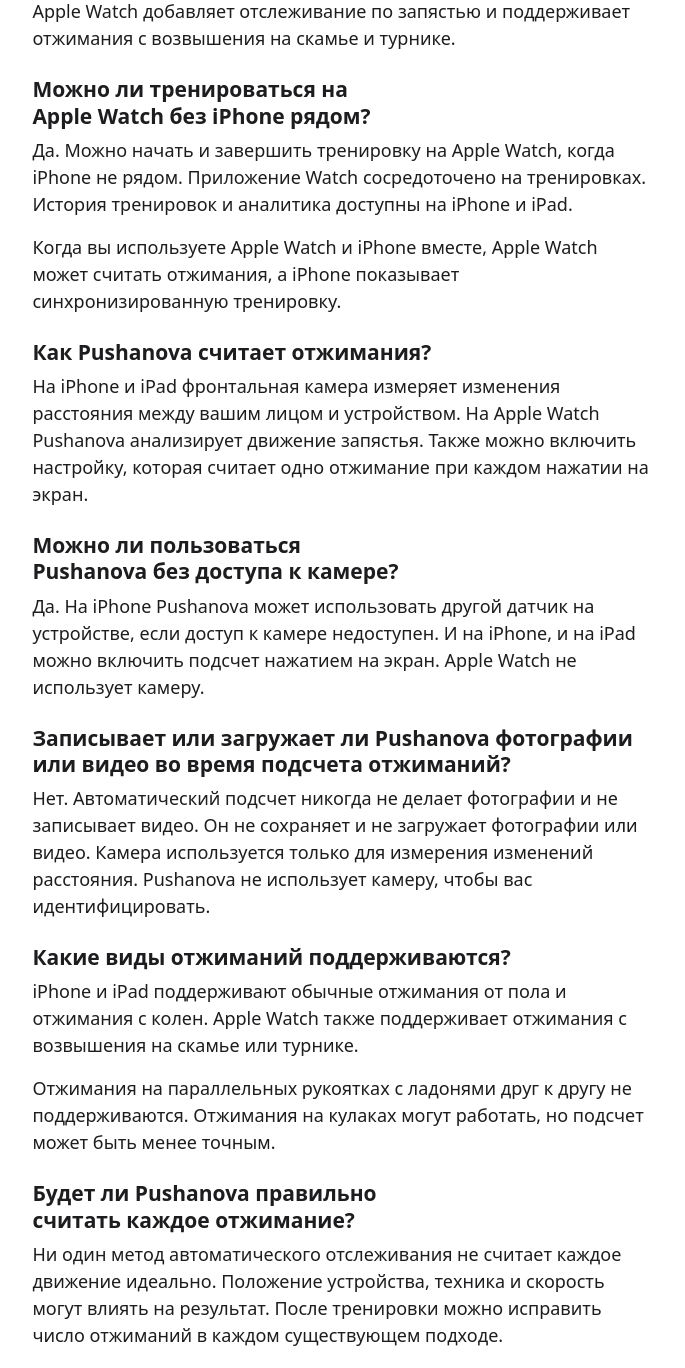
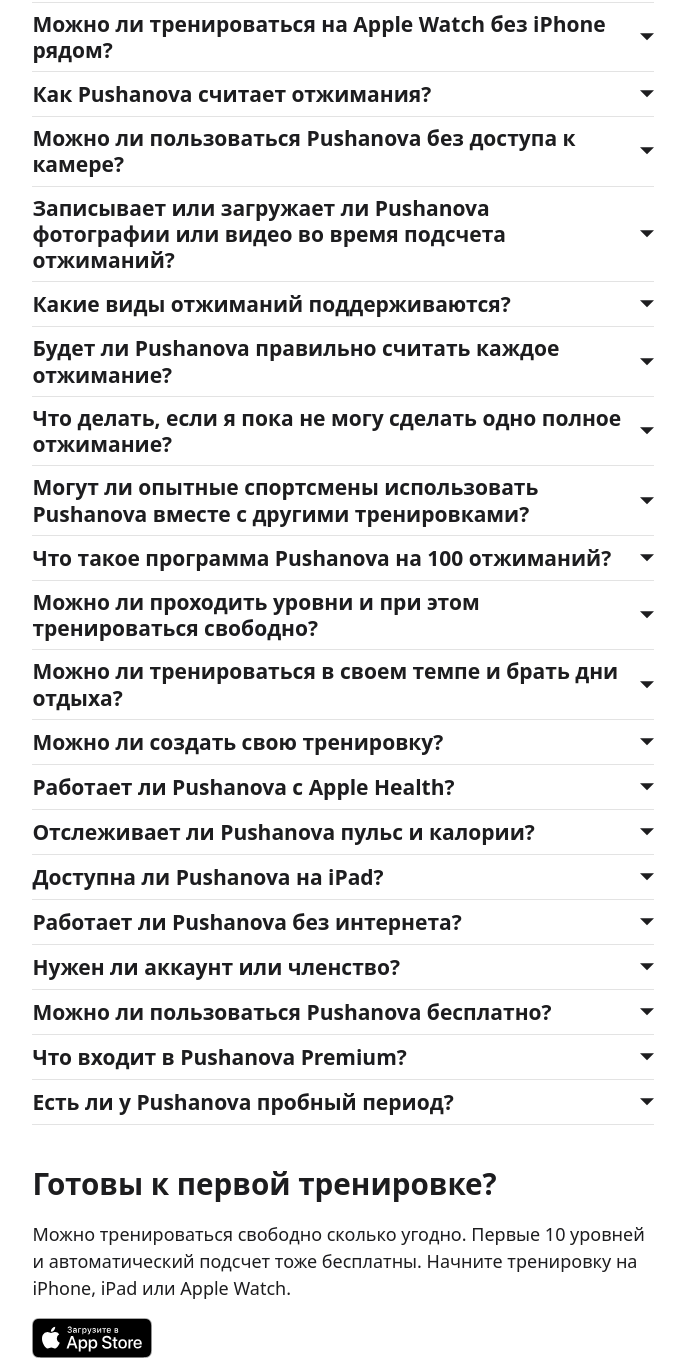
Before and after one commit to genebogdanovich/pushanova-website, a website: page site/ru/index.html in a window 1280 px wide. Shown: the part 3476-4844 px from the top of the page, without its empty margins (297-982 px from the left). Drawn offline with Linux system fonts and the light colour scheme.

Commit message:
Mess with style.

```diff
--- a/site/ru/index.html
+++ b/site/ru/index.html
@@ -170,166 +170,166 @@
     <section>
       <h2>Вопросы и ответы</h2>
 
-      <article>
-        <h3>Нужен ли Apple Watch, чтобы пользоваться Pushanova?</h3>
+      <details>
+        <summary>Нужен ли Apple Watch, чтобы пользоваться Pushanova?</summary>
 
         <p>Нет. Pushanova может отслеживать отжимания с iPhone или iPad. Apple Watch добавляет отслеживание по запястью и поддерживает отжимания с возвышения на скамье и турнике.</p>
 
-      </article>
+      </details>
 
-      <article>
-        <h3>Можно ли тренироваться на Apple Watch без iPhone рядом?</h3>
+      <details>
+        <summary>Можно ли тренироваться на Apple Watch без iPhone рядом?</summary>
 
         <p>Да. Можно начать и завершить тренировку на Apple Watch, когда iPhone не рядом. Приложение Watch сосредоточено на тренировках. История тренировок и аналитика доступны на iPhone и iPad.</p>
 
         <p>Когда вы используете Apple Watch и iPhone вместе, Apple Watch может считать отжимания, а iPhone показывает синхронизированную тренировку.</p>
 
-      </article>
+      </details>
 
-      <article>
-        <h3>Как Pushanova считает отжимания?</h3>
+      <details>
+        <summary>Как Pushanova считает отжимания?</summary>
 
         <p>На iPhone и iPad фронтальная камера измеряет изменения расстояния между вашим лицом и устройством. На Apple Watch Pushanova анализирует движение запястья. Также можно включить настройку, которая считает одно отжимание при каждом нажатии на экран.</p>
 
-      </article>
+      </details>
 
-      <article>
-        <h3>Можно ли пользоваться Pushanova без доступа к камере?</h3>
+      <details>
+        <summary>Можно ли пользоваться Pushanova без доступа к камере?</summary>
 
         <p>Да. На iPhone Pushanova может использовать другой датчик на устройстве, если доступ к камере недоступен. И на iPhone, и на iPad можно включить подсчет нажатием на экран. Apple Watch не использует камеру.</p>
 
-      </article>
+      </details>
 
-      <article>
-        <h3>Записывает или загружает ли Pushanova фотографии или видео во время подсчета отжиманий?</h3>
+      <details>
+        <summary>Записывает или загружает ли Pushanova фотографии или видео во время подсчета отжиманий?</summary>
 
         <p>Нет. Автоматический подсчет никогда не делает фотографии и не записывает видео. Он не сохраняет и не загружает фотографии или видео. Камера используется только для измерения изменений расстояния. Pushanova не использует камеру, чтобы вас идентифицировать.</p>
 
-      </article>
+      </details>
 
-      <article>
-        <h3>Какие виды отжиманий поддерживаются?</h3>
+      <details>
+        <summary>Какие виды отжиманий поддерживаются?</summary>
 
         <p>iPhone и iPad поддерживают обычные отжимания от пола и отжимания с колен. Apple Watch также поддерживает отжимания с возвышения на скамье или турнике.</p>
 
         <p>Отжимания на параллельных рукоятках с ладонями друг к другу не поддерживаются. Отжимания на кулаках могут работать, но подсчет может быть менее точным.</p>
 
-      </article>
+      </details>
 
-      <article>
-        <h3>Будет ли Pushanova правильно считать каждое отжимание?</h3>
+      <details>
+        <summary>Будет ли Pushanova правильно считать каждое отжимание?</summary>
 
         <p>Ни один метод автоматического отслеживания не считает каждое движение идеально. Положение устройства, техника и скорость могут влиять на результат. После тренировки можно исправить число отжиманий в каждом существующем подходе.</p>
 
-      </article>
+      </details>
 
-      <article>
-        <h3>Что делать, если я пока не могу сделать одно полное отжимание?</h3>
+      <details>
+        <summary>Что делать, если я пока не могу сделать одно полное отжимание?</summary>
 
         <p>Можно начать с первых уровней, в которых небольшие подходы. Отжимания с колен поддерживаются. Можно повторять уровень и прогрессировать в своем темпе.</p>
 
-      </article>
+      </details>
 
-      <article>
-        <h3>Могут ли опытные спортсмены использовать Pushanova вместе с другими тренировками?</h3>
+      <details>
+        <summary>Могут ли опытные спортсмены использовать Pushanova вместе с другими тренировками?</summary>
 
         <p>Да. Можно начать с любого уровня или тренироваться свободно. Pushanova может записывать подходы отжиманий между раундами HIIT или силовыми упражнениями.</p>
 
-      </article>
+      </details>
 
-      <article>
-        <h3>Что такое программа Pushanova на 100 отжиманий?</h3>
+      <details>
+        <summary>Что такое программа Pushanova на 100 отжиманий?</summary>
 
         <p>В программе 50 уровней в трех этапах. Каждый уровень — структурированная тренировка с заранее заданными подходами и целями по отжиманиям. Финальный уровень — один подход из 100 отжиманий.</p>
 
         <p>Можно начать с любого уровня, повторить уровень или перейти к другому. Первые 10 уровней бесплатны. Pushanova Premium открывает уровни 11–50.</p>
 
-      </article>
+      </details>
 
-      <article>
-        <h3>Можно ли проходить уровни и при этом тренироваться свободно?</h3>
+      <details>
+        <summary>Можно ли проходить уровни и при этом тренироваться свободно?</summary>
 
         <p>Да. Можно завершить уровень в одной тренировке и тренироваться свободно в другой. Также можно продолжить свободную тренировку после завершения уровня в той же сессии.</p>
 
-      </article>
+      </details>
 
-      <article>
-        <h3>Можно ли тренироваться в своем темпе и брать дни отдыха?</h3>
+      <details>
+        <summary>Можно ли тренироваться в своем темпе и брать дни отдыха?</summary>
 
         <p>Да. Pushanova не требует ежедневного или еженедельного расписания. Можно повторять уровни, брать дни отдыха и возвращаться к программе, когда будете готовы.</p>
 
         <p>Во время тренировки уровня Pushanova предлагает 90 секунд отдыха между запланированными подходами. Можно продолжить раньше или отдыхать дольше. В свободной тренировке нет фиксированной цели по отдыху.</p>
 
-      </article>
+      </details>
 
-      <article>
-        <h3>Можно ли создать свою тренировку?</h3>
+      <details>
+        <summary>Можно ли создать свою тренировку?</summary>
 
         <p>Нельзя заранее собрать и сохранить готовую последовательность подходов. В свободной тренировке вы решаете, сколько отжиманий и подходов выполнить во время занятия, а Pushanova записывает тренировку.</p>
 
-      </article>
+      </details>
 
-      <article>
-        <h3>Работает ли Pushanova с Apple Health?</h3>
+      <details>
+        <summary>Работает ли Pushanova с Apple Health?</summary>
 
         <p>Да. С вашего разрешения Pushanova сохраняет завершенные силовые тренировки в Apple Health, включая длительность, активные калории и пульс, когда он доступен. Число отжиманий и подходов в Apple Health не сохраняется.</p>
 
         <p>Доступ к Apple Health обязателен для тренировок на Apple Watch. На iPhone и iPad он необязателен.</p>
 
-      </article>
+      </details>
 
-      <article>
-        <h3>Отслеживает ли Pushanova пульс и калории?</h3>
+      <details>
+        <summary>Отслеживает ли Pushanova пульс и калории?</summary>
 
         <p>Да. Pushanova оценивает активные калории даже без устройства для измерения пульса. Пульс может поступать с Apple Watch, совместимых наушников с пульсометром или Bluetooth-монитора сердечного ритма.</p>
 
         <p>Измерение пульса совместимыми наушниками требует iOS 26 или новее на iPhone либо iPadOS 26 или новее на iPad.</p>
 
-      </article>
+      </details>
 
-      <article>
-        <h3>Доступна ли Pushanova на iPad?</h3>
+      <details>
+        <summary>Доступна ли Pushanova на iPad?</summary>
 
         <p>Да. Pushanova — полноценное приложение для iPad с автоматическим подсчетом, программой на 100 отжиманий, свободной тренировкой, историей тренировок, прогрессом, аналитикой и Apple Health.</p>
 
-      </article>
+      </details>
 
-      <article>
-        <h3>Работает ли Pushanova без интернета?</h3>
+      <details>
+        <summary>Работает ли Pushanova без интернета?</summary>
 
         <p>Да. Можно начать и сохранить тренировку без интернета. Синхронизация iCloud возобновляется, когда устройство снова онлайн. Для покупок в App Store нужен интернет.</p>
 
-      </article>
+      </details>
 
-      <article>
-        <h3>Нужен ли аккаунт или членство?</h3>
+      <details>
+        <summary>Нужен ли аккаунт или членство?</summary>
 
         <p>Нет. Pushanova не требует аккаунта или членства. Можно пользоваться приложением без адреса электронной почты и пароля. Pushanova Premium необязателен и покупается через App Store.</p>
 
-      </article>
+      </details>
 
-      <article>
-        <h3>Можно ли пользоваться Pushanova бесплатно?</h3>
+      <details>
+        <summary>Можно ли пользоваться Pushanova бесплатно?</summary>
 
         <p>Да. Можно тренироваться свободно так часто и так долго, как хотите. Первые 10 уровней и автоматический подсчет бесплатны на iPhone, iPad и Apple Watch. Ручной ввод тренировок и история тренировок тоже бесплатны на iPhone и iPad. Pushanova не содержит рекламы.</p>
 
-      </article>
+      </details>
 
-      <article>
-        <h3>Что входит в Pushanova Premium?</h3>
+      <details>
+        <summary>Что входит в Pushanova Premium?</summary>
 
         <p>Pushanova Premium открывает уровни 11–50 и больше способов просматривать прогресс. Это календарь тренировок, недельные сравнения, подробные графики прогресса и дополнительные сведения о темпе, каденсе и пульсе для каждой тренировки.</p>
 
         <p>Pushanova Premium доступен как годовая подписка или разовая покупка навсегда.</p>
 
-      </article>
+      </details>
 
-      <article>
-        <h3>Есть ли у Pushanova пробный период?</h3>
+      <details>
+        <summary>Есть ли у Pushanova пробный период?</summary>
 
         <p>Подходящие новые подписчики могут три дня бесплатно попробовать годовую подписку. Годовая подписка начинается автоматически после пробного периода, если ее не отменить до его окончания. Разовая покупка навсегда не включает пробный период. App Store показывает цену и условия продления до покупки.</p>
 
-      </article>
+      </details>
 
     </section>
 
--- a/site/styles/site.css
+++ b/site/styles/site.css
@@ -116,6 +116,53 @@
 main > section > h2:first-child,
 main > nav > h2:first-child {
   margin-block-start: 0;
+}
+
+main details {
+  border-block-end: 1px solid var(--color-line);
+}
+
+main details:first-of-type {
+  border-block-start: 1px solid var(--color-line);
+}
+
+main summary {
+  display: flex;
+  align-items: center;
+  gap: var(--space-s);
+  inline-size: 100%;
+  min-block-size: var(--tap);
+  padding-block: var(--space-s);
+  font-size: var(--h3);
+  font-weight: 650;
+  line-height: 1.25;
+  list-style: none;
+  cursor: pointer;
+}
+
+main summary::marker,
+main summary::-webkit-details-marker {
+  content: none;
+  display: none;
+}
+
+main summary::after {
+  content: "";
+  flex: none;
+  margin-inline-start: auto;
+  border: 0.35em solid transparent;
+  border-block-start-color: currentColor;
+  translate: 0 0.15em;
+}
+
+main details[open] > summary::after {
+  border-block-start-color: transparent;
+  border-block-end-color: currentColor;
+  translate: 0 -0.15em;
+}
+
+main details[open] > p:last-child {
+  margin-block-end: var(--space-l);
 }
 
 blockquote {
@@ -241,13 +288,17 @@
 body > footer > ul {
   display: flex;
   flex-wrap: wrap;
+  justify-content: center;
   align-items: center;
   gap: var(--space-s) var(--space-l);
   list-style: none;
-  max-inline-size: var(--measure);
-  margin: 0 auto;
+  margin: 0;
   padding-inline: var(--space-page);
   font-size: 0.875em;
+}
+
+body > footer > ul > li {
+  white-space: nowrap;
 }
 
 body > footer > ul > li:not(:has(a)) {
--- a/src/styles/site.css
+++ b/src/styles/site.css
@@ -116,6 +116,53 @@
 main > section > h2:first-child,
 main > nav > h2:first-child {
   margin-block-start: 0;
+}
+
+main details {
+  border-block-end: 1px solid var(--color-line);
+}
+
+main details:first-of-type {
+  border-block-start: 1px solid var(--color-line);
+}
+
+main summary {
+  display: flex;
+  align-items: center;
+  gap: var(--space-s);
+  inline-size: 100%;
+  min-block-size: var(--tap);
+  padding-block: var(--space-s);
+  font-size: var(--h3);
+  font-weight: 650;
+  line-height: 1.25;
+  list-style: none;
+  cursor: pointer;
+}
+
+main summary::marker,
+main summary::-webkit-details-marker {
+  content: none;
+  display: none;
+}
+
+main summary::after {
+  content: "";
+  flex: none;
+  margin-inline-start: auto;
+  border: 0.35em solid transparent;
+  border-block-start-color: currentColor;
+  translate: 0 0.15em;
+}
+
+main details[open] > summary::after {
+  border-block-start-color: transparent;
+  border-block-end-color: currentColor;
+  translate: 0 -0.15em;
+}
+
+main details[open] > p:last-child {
+  margin-block-end: var(--space-l);
 }
 
 blockquote {
@@ -241,13 +288,17 @@
 body > footer > ul {
   display: flex;
   flex-wrap: wrap;
+  justify-content: center;
   align-items: center;
   gap: var(--space-s) var(--space-l);
   list-style: none;
-  max-inline-size: var(--measure);
-  margin: 0 auto;
+  margin: 0;
   padding-inline: var(--space-page);
   font-size: 0.875em;
+}
+
+body > footer > ul > li {
+  white-space: nowrap;
 }
 
 body > footer > ul > li:not(:has(a)) {
```
Also changed, not shown: site/index.html (+63 -63 lines), src/templates/home.html (+3 -3 lines).
